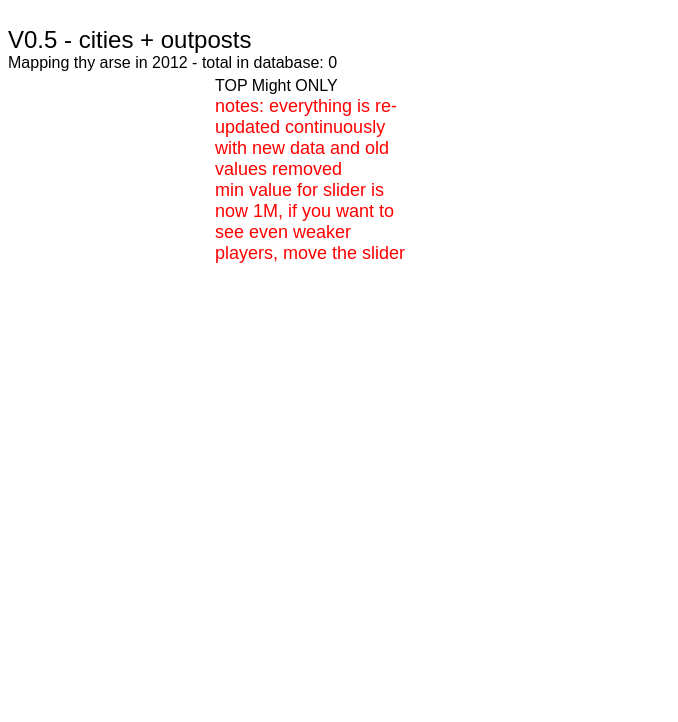
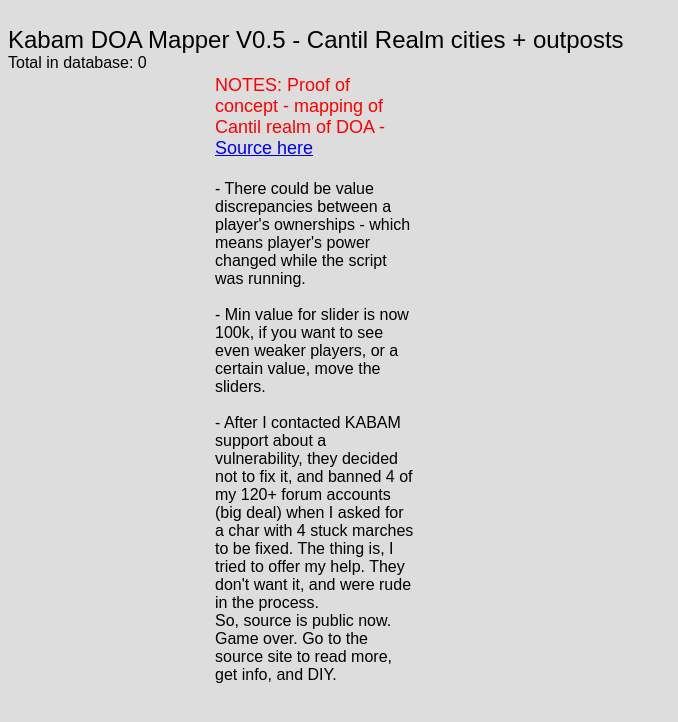
Before and after one commit to Kafkamorph/DOA-Mapper, a PHP site: page / in a window 1280 px wide. Shown: the top 722 px of the page, without its empty margins (0-678 px from the left). Run offline with PHP 8.4, Linux system fonts and the light colour scheme; data that the repository does not hold is empty; some libraries are stand-ins or nearby versions.

Commit message:
index.php changes to adapt to the Cantil realm dump

```diff
--- a/index.php
+++ b/index.php
@@ -1,6 +1,11 @@
 <!DOCTYPE html PUBLIC "-//W3C//DTD XHTML 1.0 Strict//EN" "http://www.w3.org/TR/xhtml1/DTD/xhtml1-strict.dtd">
 <html xmlns="http://www.w3.org/1999/xhtml">
   <head>
+
+<style type='text/css' >
+</style>
+
+
     <meta http-equiv="content-type" content="text/html; charset=utf-8"/>
     <title>
       DOA
@@ -19,11 +24,10 @@
 ?>
 
 var datax = google.visualization.arrayToDataTable([
-        ['x', 'y','Alliance',	'name', 'might','type','last'],
+        ['x', 'y','Alliance',	'name', 'might','type','lastGMT'],
 <?php
 $allx=0;
-#$a=mysql_query("select x,y,alliance,name,might,type from doa291res where type!='City' order by might desc limit 3000	") or die(mysql_error());
-$a=mysql_query("select distinct x,y,alliance,name,might,type,upt as last from doa291res2  order by might desc limit 3000	") or die(mysql_error());
+$a=mysql_query("select distinct x,y,alliance,name,might,type,upt as lastGMT from cantil  order by might desc limit 5000	") or die(mysql_error());
 $total=mysql_num_rows($a);
 while($r=mysql_fetch_row($a))
 {
@@ -40,8 +44,8 @@
 var dataxx = google.visualization.arrayToDataTable([
         ['x', 'y','Alliance',	'name', 'might','type','last'],
 <?php
-#$xa=mysql_query("select x,y,alliance,name,might,type,upt from doa291res2  order by might desc limit 5000	") or die(mysql_error());
-$xa=mysql_query("select distinct x,y,alliance, name,might,type,upt from doa291res2  group by name order by might	 desc limit 1000	") or die(mysql_error());
+#$xa=mysql_query("select x,y,alliance,name,might,type,upt from cantil  order by might desc limit 5000	") or die(mysql_error());
+$xa=mysql_query("select distinct x,y,alliance, name,might,type,upt from cantil  group by name order by might	 desc limit 1000	") or die(mysql_error());
 
 $totalx=mysql_num_rows($xa);
 while($r=mysql_fetch_row($xa))
@@ -103,9 +107,10 @@
           'options': {
             'filterColumnLabel': 'might',
           'ui': {'labelStacking': 'vertical',
+
           label: 'Might', labelSeparator: ':'         }
           }
-           ,'state': {'lowValue': 1000000}
+           ,'state': {'lowValue': 100000}
         });
 
         var categoryPicker = new google.visualization.ControlWrapper({
@@ -123,11 +128,13 @@
         });
 
 
+
         var table = new google.visualization.ChartWrapper({
           'chartType': 'Table',
           'containerId': 'chart2',
           'options': {
           'allowHtml': true,
+
           'sortColumn': 4,
           'pageSize': 5,
           'sortAscending': false,
@@ -142,7 +149,7 @@
 
 
 hAxis: {title: 'X', minValue: 0, maxValue: 749, viewWindowMode: 'pretty'},
-colors:['green', 'orange'],
+colors:['green', 'red'],
           vAxis: {title: 'Y', minValue: 0, maxValue: 749, direction: 1},
             'width': 420,
             'height': 450,
@@ -166,7 +173,7 @@
 viewWindow: {min:0, max:751} ,
 
 title: 'X', minValue: 0, maxValue: 751, viewWindowMode: 'explicit'},
-colors:['blue', 'orange'],
+colors:['blue', 'red'],
           vAxis: {viewWindow: {min:0, max:751} ,
 
           title: 'Y', minValue: 0, maxValue: 751, direction: -1},
@@ -211,13 +218,13 @@
       google.setOnLoadCallback(drawVisualization);
     </script>
   </head>
-  <body style="font-family: Arial;border: 0 none;">
+  <body style="font-family: Arial;border: 0 none;" bgcolor="#dddddd">
 
 <?php
-$c=mysql_query("select count(x) from doa291res2");
+$c=mysql_query("select count(x) from cantil");
 $cc=mysql_fetch_row($c);
-echo "<br><font size='5'> V0.5 - cities + outposts<br></b></font>";
-echo "Mapping thy arse in 2012 - total in database: $cc[0]";
+echo "<br><font size='5'> Kabam DOA Mapper V0.5 - Cantil Realm cities + outposts<br></b></font>";
+echo "Total in database: $cc[0]";
 #echo last
 #<form name="myLetters" action="index.php" method="GET">
 #<input type="text" name="x" size=3 id="x" value="" /> X
@@ -231,20 +238,24 @@
         <tr style='vertical-align: top'>
           <td style='width: 200px; font-size: 0.9em;'>
             <div id="strname_div"></div><br>
-            <div id="control1"></div><br>
-            <div id="control2"></div><br>
-            <div id="control3"></div><br>
-                <div id="control3x"></div>
+            <div id="control1"  ></div><br>
+            <div id="control2"  ></div><br>
+            <div id="control3"  ></div><br>
+                <div id="control3x" ></div>
           </td>
           <td style='width: 200px'>
-TOP Might ONLY
+
 <font color=#ff0000 size=4>
-<br>
- notes: everything is re-updated continuously with new data and old values removed<br>
-  min value for slider is now 1M, if you want to see even weaker players, move the slider
+ NOTES: Proof of concept - mapping of Cantil realm of DOA -  <a href="https://github.com/Kafkamorph/DOA-Mapper">Source here</a>
+<br> <br></font>- There could be value discrepancies between a player's ownerships - which means player's power changed while the script was running.
+<br> <br>-  Min value for slider is now 100k, if you want to see even weaker players, or a certain value, move the sliders.
+<br><br> - After I contacted KABAM support about a vulnerability, they decided not to fix it, and banned 4 of my 120+ forum accounts (big deal) when I asked for a char with 4 stuck marches to be fixed.
+The thing is, I tried to offer my help. They don't want it, and were rude in the process.
+<br>So, source is public now. Game over. Go to the source site to read more, get info, and DIY.
+<br><br>
  </font>
-           <div style="float: left;" id="chart2"></div>
-            <div style="float: left;" id="chart3"></div>
+           <div style="float: left; " id="chart2"></div>
+            <div style="float: left; background-color: #0900C4;" id="chart3"></div>
           </td>
         </tr>
       </table>
```
Also changed, not shown: 3 other files.
